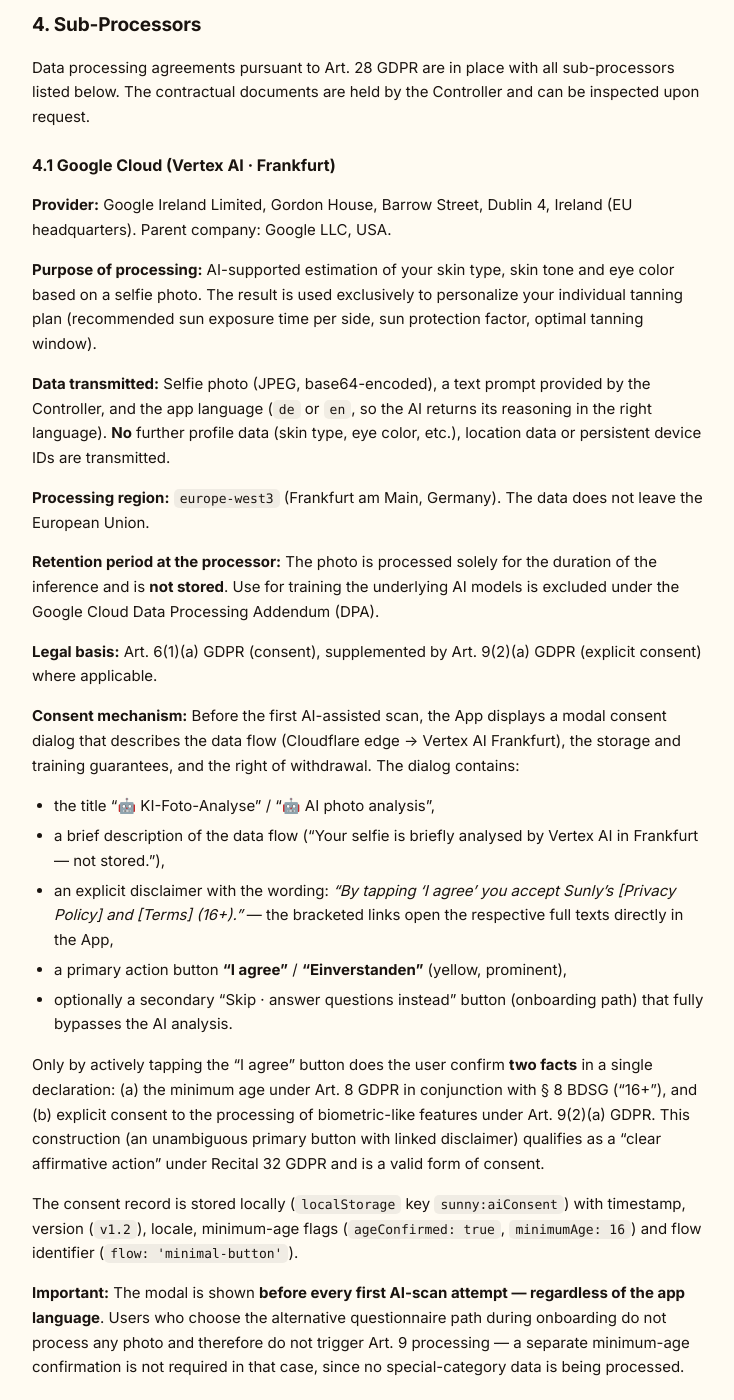
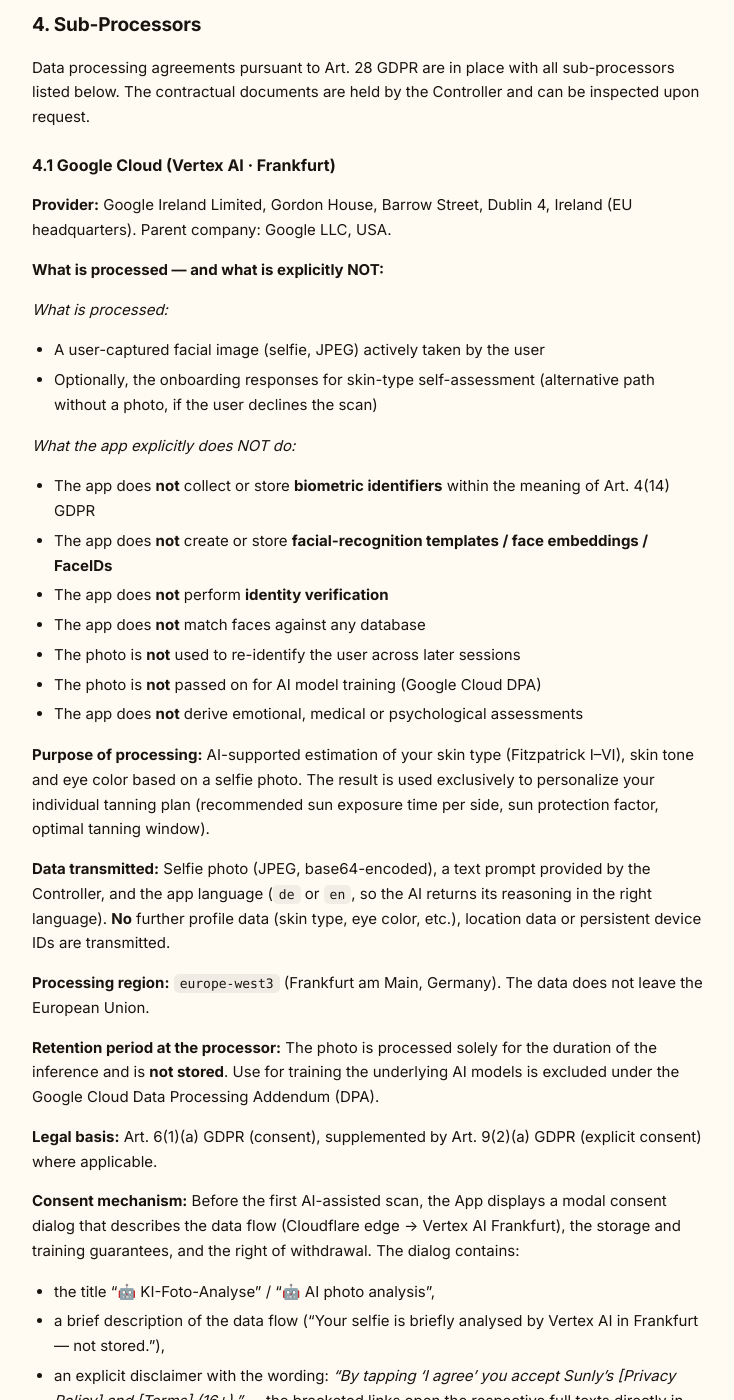
Before and after one commit to de34dm32ksm/sunly-legal, a Jekyll site: the page built from privacy-en.md, in a window 1280 px wide and 1400 px high, scrolled down 2122 px. Shown: the whole window, without its empty margins (272-1006 px from the left). Built offline with Jekyll 4.4.1, drawn with Linux system fonts in a browser that asks for light colours; some of the changed text lies outside the part shown.

Commit message:
Privacy v1.3: Section 4.1 - Foto-Scope explizit (Play-Store-Data-Safety-Format)
User-Feedback: Best-Practice-Wording analog zu anderen Wellness-Apps:
'What data is processed / What the app does NOT do'

Section 4.1 ergaenzt um expliziten Block direkt nach Anbieter-Info:

WAS VERARBEITET WIRD:
- User-erstelltes Selfie (JPEG)
- Optional Onboarding-Antworten (Fragebogen-Pfad als Alternative)

WAS DIE APP NICHT TUT:
- Keine biometrischen Identifikatoren (Art. 4 Nr. 14 DSGVO)
- Keine Face-Embeddings / FaceIDs / Recognition-Templates
- Keine Identitaets-Verifikation
- Kein Abgleich gegen Datenbank
- Keine Wiedererkennung ueber Sessions
- Keine Weitergabe zum KI-Training
- Keine emotionalen/gesundheitlichen Bewertungen

Format orientiert an Play-Store-Data-Safety-Form und Apple-App-Privacy-
Nutrition-Labels — bei AI-/Face-Scan-Features wollen Reviewer genau
diese explizite Scope-Begrenzung sehen, um Klassifizierung als
'Biometric-Data-Collector' zu vermeiden (BIPA, CUBI, DSGVO Art. 9).

Privacy v1.2 -> v1.3 (mit Changelog in Section 14).

```diff
--- a/privacy-en.md
+++ b/privacy-en.md
@@ -73,7 +73,24 @@ Data processing agreements pursuant to Art. 28 GDPR are in place with all sub-pr
 
 **Provider:** Google Ireland Limited, Gordon House, Barrow Street, Dublin 4, Ireland (EU headquarters). Parent company: Google LLC, USA.
 
-**Purpose of processing:** AI-supported estimation of your skin type, skin tone and eye color based on a selfie photo. The result is used exclusively to personalize your individual tanning plan (recommended sun exposure time per side, sun protection factor, optimal tanning window).
+**What is processed — and what is explicitly NOT:**
+
+*What is processed:*
+
+- A user-captured facial image (selfie, JPEG) actively taken by the user
+- Optionally, the onboarding responses for skin-type self-assessment (alternative path without a photo, if the user declines the scan)
+
+*What the app explicitly does NOT do:*
+
+- The app does **not** collect or store **biometric identifiers** within the meaning of Art. 4(14) GDPR
+- The app does **not** create or store **facial-recognition templates / face embeddings / FaceIDs**
+- The app does **not** perform **identity verification**
+- The app does **not** match faces against any database
+- The photo is **not** used to re-identify the user across later sessions
+- The photo is **not** passed on for AI model training (Google Cloud DPA)
+- The app does **not** derive emotional, medical or psychological assessments
+
+**Purpose of processing:** AI-supported estimation of your skin type (Fitzpatrick I–VI), skin tone and eye color based on a selfie photo. The result is used exclusively to personalize your individual tanning plan (recommended sun exposure time per side, sun protection factor, optimal tanning window).
 
 **Data transmitted:** Selfie photo (JPEG, base64-encoded), a text prompt provided by the Controller, and the app language (`de` or `en`, so the AI returns its reasoning in the right language). **No** further profile data (skin type, eye color, etc.), location data or persistent device IDs are transmitted.
 
@@ -320,7 +337,11 @@ We implement the following technical and organizational measures:
 
 ## 14. Currency and Modification of this Privacy Policy
 
-This Privacy Policy is currently effective in the version stated above (last updated: May 8, 2026, version 1.2). Further development of the App or legal changes may require modification. The current Privacy Policy can be viewed at any time in the Profile menu under "Privacy".
+This Privacy Policy is currently effective in the version stated above (last updated: May 8, 2026, version 1.3). Further development of the App or legal changes may require modification. The current Privacy Policy can be viewed at any time in the Profile menu under "Privacy".
+
+**Changes in v1.3 vs. v1.2 (May 8, 2026):**
+
+- Section 4.1 expanded with an explicit block "What is processed — and what is explicitly NOT": scope limitation of the photo analysis (no biometric identifier, no face embedding, no identity verification, no database matching, no re-identification, no emotional/medical assessment). Format aligned with Play Store Data Safety and Apple App Privacy requirements for transparent scope limitation of photo/AI features.
 
 **Changes in v1.2 vs. v1.1 (May 8, 2026):**
 
```
Also changed, not shown: other parts of privacy-en.md (+1 -1 lines), privacy.md (+24 -3 lines).
